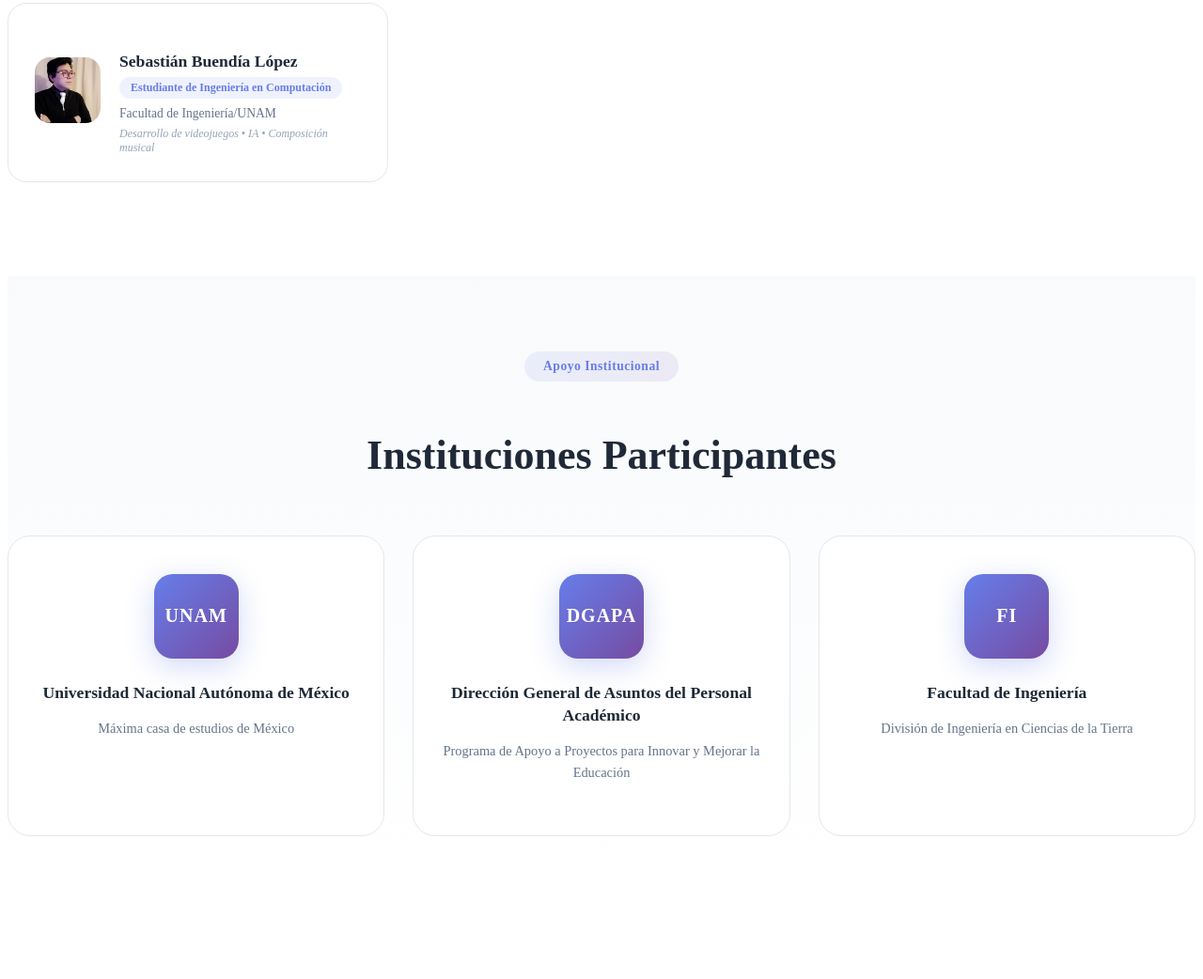
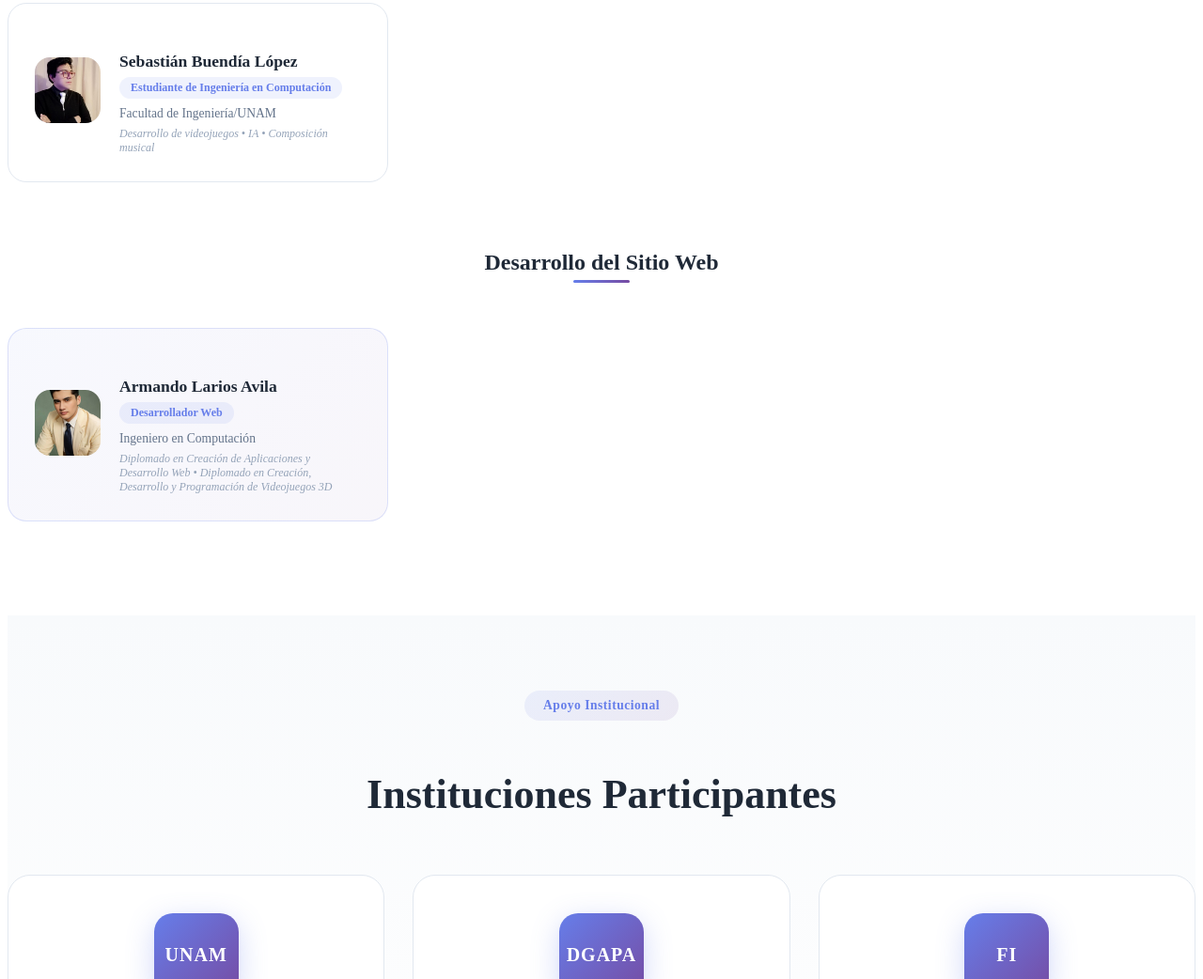
Before and after one commit to Larios4212/sitio-web-papime, a website: page project/src/html/pages/proyecto.html in a window 1280 px wide. Shown: the part 4109-5151 px from the top of the page at 94% size. Drawn offline with Linux system fonts and the light colour scheme.

Commit message:
feat: agregar desarrollador del sitio web al equipo
- Agregar seccion Desarrollo del Sitio Web
- Incluir a Armando Larios Avila como desarrollador
- Ingeniero en Computacion con diplomados en desarrollo web y videojuegos 3D

```diff
--- a/project/src/css/pages/proyecto.css
+++ b/project/src/css/pages/proyecto.css
@@ -628,6 +628,22 @@
   border-radius: 2px;
 }
 
+/* Developer Card Special Styles */
+.developer-card {
+  background: linear-gradient(135deg, rgba(102, 126, 234, 0.05), rgba(118, 75, 162, 0.05));
+  border-color: rgba(102, 126, 234, 0.2);
+}
+
+.developer-card:hover {
+  border-color: rgba(102, 126, 234, 0.5);
+  box-shadow: 0 15px 40px rgba(102, 126, 234, 0.2);
+}
+
+.developer-avatar {
+  background: linear-gradient(135deg, #667eea, #764ba2) !important;
+  color: white;
+}
+
 .participante-hover {
   position: absolute;
   right: 20px;
--- a/project/src/html/pages/proyecto.html
+++ b/project/src/html/pages/proyecto.html
@@ -436,6 +436,26 @@
           </article>
 
         </div>
+
+        <!-- Título para Desarrollo Web -->
+        <div class="section-subheader" style="margin-top: 3rem; margin-bottom: 2rem;">
+          <h3 class="section-subtitle">Desarrollo del Sitio Web</h3>
+        </div>
+
+        <!-- Desarrollador -->
+        <div class="equipo-grid">
+          <article class="participante-card developer-card" data-delay="0">
+            <div class="participante-avatar">
+              <img src="/assets/img/equipo/armando larios.jpg" alt="Armando Larios Avila" class="avatar-photo">
+            </div>
+            <div class="participante-info">
+              <h4 class="participante-name">Armando Larios Avila</h4>
+              <span class="participante-role">Desarrollador Web</span>
+              <p class="participante-area">Ingeniero en Computación</p>
+              <p class="participante-lineas">Diplomado en Creación de Aplicaciones y Desarrollo Web • Diplomado en Creación, Desarrollo y Programación de Videojuegos 3D</p>
+            </div>
+          </article>
+        </div>
       </div>
     </section>
 
```
Also changed, not shown: project/dist/assets/img/equipo/armando larios.jpg (added), project/dist/css/pages/proyecto.css, project/dist/proyecto.html, project/src/assets/img/equipo/armando larios.jpg (added).
